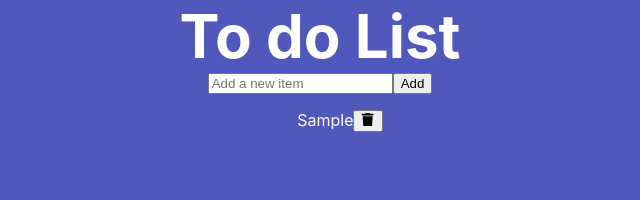
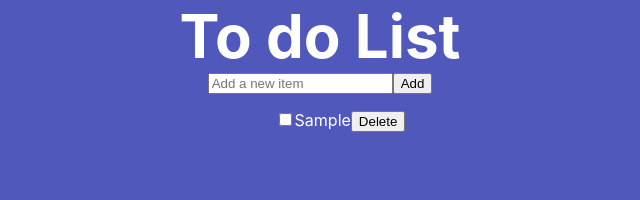
Before and after one commit to LRCozier/Todo, a React (Create React App) app: page / in a window 1280 px wide. Both pictures are taken after typing "Sample" into the empty fields and a click on the button "Add". Shown: the top 200 px of the page, without its empty margins (320-960 px from the left). Built offline with nearby package versions, Linux system fonts and the light colour scheme.

Commit message:
Amended todo.js to add checkbox for complete function

```diff
--- a/package.json
+++ b/package.json
@@ -13,7 +13,7 @@
     "react": "^18.2.0",
     "react-dom": "^18.2.0",
     "react-icons": "^5.0.1",
-    "react-scripts": "^5.0.1",
+    "react-scripts": "^3.0.1",
     "web-vitals": "^2.1.4"
   },
   "scripts": {
--- a/src/components/Todo/Todo.js
+++ b/src/components/Todo/Todo.js
@@ -40,8 +40,9 @@ function Todo()  {
                     <ul>
                         <div key={todoItem.id}>
                             <li>
+                                <input type="checkbox"></input>
                                 <span style={{ textDecoration: todoItem.completed ? 'line-through' : 'none' }}>{todoItem.text}</span>
-                                <button onClick={() => deleteTask(todoItem.id)}><FaTrash /></button>
+                                <button onClick={() => deleteTask(todoItem.id)}>Delete</button>
                             </li>
                         </div>
                     </ul>
```
Also changed, not shown: 1 other file (tests, documents, lock files or other folders).
